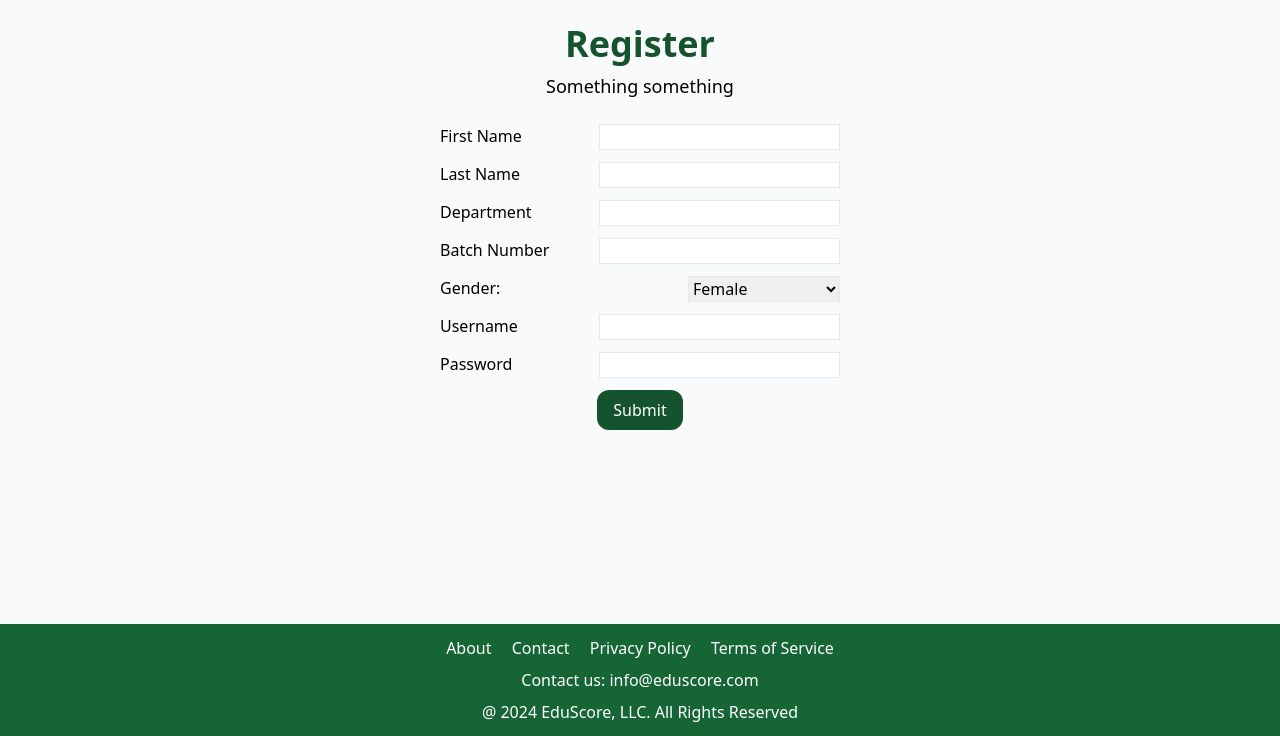
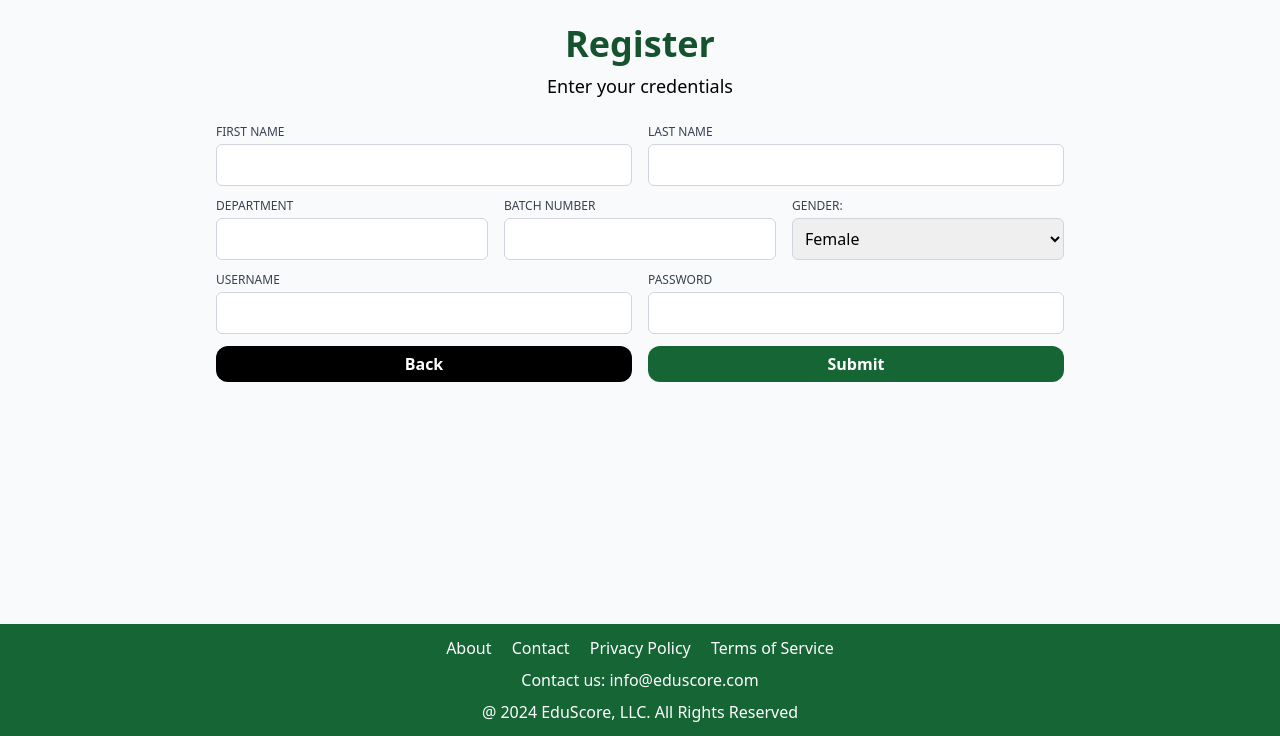
Before and after one commit to riCODEre/EduScore, a Django app: page /register in a window 1280 px wide. Shown: the part 64-800 px from the top of the page. Run offline with Django 5.2, Linux system fonts and the light colour scheme; some libraries are stand-ins or nearby versions.

Commit message:
edited register design. tentative unless y'all want this. added 'back' button going back to login

```diff
--- a/templates/registerUser.html
+++ b/templates/registerUser.html
@@ -5,13 +5,15 @@
 {% endblock %}
 
 {% block content %}
-	<div class="flex justify-center max-h-screen">
-        <div class="p-6 max-w-md w-full">
+	<div class="flex justify-center">
+        <div class="p-6 max-w-4xl w-full">
             <div class="">
                 <div class="text-center">
                     <h1 class="text-4xl font-bold text-green-900 mb-2">Register</h1>
-                    <p class="text-lg mb-6">Something something</p>
+                    <p class="text-lg mb-6">Enter your credentials</p>
                 </div>
+
+
                 <div>
                     <form action="{% url 'registerUser' %}" method="POST" class="space-y-3">
                         {% csrf_token %}
@@ -27,44 +29,56 @@
                             </div>
                         {% endif %}
 
-                        <div class="flex justify-between">
-                            <label for="firstname">First Name</label>
-                            <input class="border pl-2 ml-4" type="text" value="{{ fname }}" name="first_name" id="firstname">
+                        <div class="grid grid-cols-2 gap-4">
+                            <div class="">
+                                <label for="firstname" class="block text-gray-700 text-xs font-medium">FIRST NAME</label>
+                                <input class="border border-gray-300 p-2 mt-1 w-full rounded-md" type="text" value="{{ fname }}" name="first_name" id="firstname">
                             </div>
-                        <div class="flex justify-between">
-                            <label for="lastname">Last Name</label>
-                            <input class="border pl-2 ml-4" type="text" value="{{ lname }}" name="last_name" id="lastname">
+                            <div class="">
+                                <label for="lastname" class="block text-gray-700 text-xs font-medium">LAST NAME</label>
+                                <input class="border border-gray-300 p-2 mt-1 w-full rounded-md" type="text" value="{{ lname }}" name="last_name" id="lastname">
+                            </div>
                         </div>
 
-                        <div class="flex justify-between">
-                            <label for="Department">Department</label>
-                            <input class="border pl-2 ml-4" type="text" value="{{ dept }}" name="Department" id="Department" required>
+                        <div class="grid grid-cols-3 gap-4">
+
+                            <div class="">
+                                <label for="Department" class="block text-gray-700 text-xs font-medium">DEPARTMENT</label>
+                                <input class="border border-gray-300 p-2 mt-1 w-full rounded-md" type="text" value="{{ dept }}" name="Department" id="Department" required>
                             </div>
-                        <div class="flex justify-between">
-                            <label for="BatchNumber">Batch Number</label>
-                            <input class="border pl-2 ml-4" type="number" value="{{ batch }}" name="BatchNumber" id="BatchNumber" required>
+
+
+                            <div class="">
+                                <label for="BatchNumber" class="block text-gray-700 text-xs font-medium">BATCH NUMBER</label>
+                                <input class="border border-gray-300 p-2 mt-1 w-full rounded-md" type="number" value="{{ batch }}" name="BatchNumber" id="BatchNumber" required>
                             </div>
-                        <div class="flex justify-between">
-                            <label for="Gender">Gender: </label>
-                            <select class="border" id="Gender" name="Gender" required>
+                            <div class="">
+                                <label for="Gender" class="block text-gray-700 text-xs font-medium">GENDER: </label>
+                                <select class="border border-gray-300 p-2 mt-1 w-full rounded-md" id="Gender" name="Gender" required>
                                   <option value="female" {% if gender == "female" %} selected {% endif %}>Female</option>
                                   <option value="male" {% if gender == "male" %} selected {% endif %}>Male</option>
                                   <option value="other" {% if gender == "other" %} selected {% endif %}>Other</option>
                                   <option value="anonymous" {% if gender == "anonymous" %} selected {% endif %}>Prefer Not To Say</option>
                                 </select>
                             </div>
+                        </div>
 
-                        <div class="flex justify-between">
-                            <label for="username">Username</label>
-                            <input class="border pl-2 ml-4" type="email" value="{{ uname }}" name="username" id="username" required>
+                        <div class="grid grid-cols-2 gap-4">
+                            <div class="">
+                                <label for="username" class="block text-gray-700 text-xs font-medium">USERNAME</label>
+                                <input class="border border-gray-300 p-2 mt-1 w-full rounded-md" type="email" value="{{ uname }}" name="username" id="username" required>
                             </div>
-                        <div class="flex justify-between">
-                            <label for="password">Password</label>
-                            <input class="border pl-2 ml-4" type="password" value="{{ pword }}" name="password" id="password" required>
+                            <div class="">
+                                <label for="password" class="block text-gray-700 text-xs font-medium">PASSWORD</label>
+                                <input class="border border-gray-300 p-2 mt-1 w-full rounded-md" type="password" value="{{ pword }}" name="password" id="password" required>
                             </div>
-                        <div class="flex justify-center">
-                            <button class="bg-green-900 text-white px-4 py-2 rounded-xl" type="submit">Submit</button>
                         </div>
+
+                        <div class="grid grid-cols-2 gap-4">
+                            <a class="bg-black text-white font-semibold px-30 py-1.5 rounded-xl text-center transition duration-300 hover:bg-gray-700" href="{% url 'UserLogin' %}">Back</a>
+                            <button class="bg-green-800 text-white font-semibold px-30 py-1.5 rounded-xl transition duration-300 hover:bg-green-600" type="submit">Submit</button>
+                        </div>
+
                     </form>
                 </div>
             </div>
```
Lines whose indentation alone changed are shown as unchanged.
